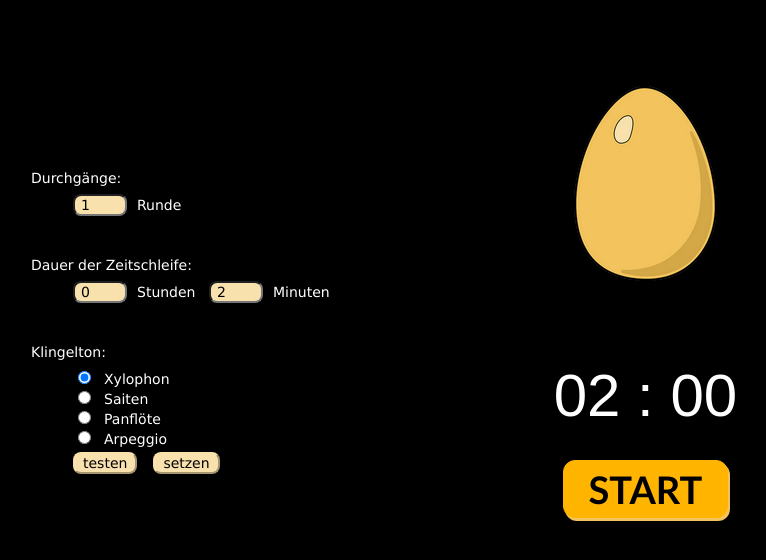
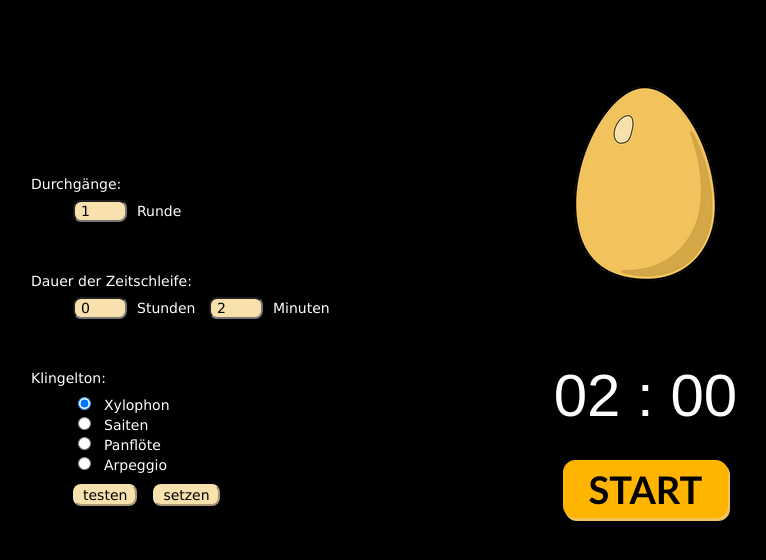
Before and after one commit to christianseidel/timer, a PHP site: page / in a window 1280 px wide. Shown: the top 560 px of the page, without its empty margins (25-791 px from the left). Run offline with PHP 8.4, Linux system fonts and the light colour scheme.

Commit message:
minor layout issues

```diff
--- a/styles/stylesheet.css
+++ b/styles/stylesheet.css
@@ -13,7 +13,7 @@
     width: 30%;
     min-width: 320px;
     padding: 24px;
-    margin-top: 100px;
+    margin-top: 96px;
 }
 
 .display-side {
@@ -36,6 +36,7 @@
 .form-title {
     margin-right: 12px;
     margin-bottom: 8px;
+    margin-top: 24px;
 }
 
 input[type=number] {
@@ -133,9 +134,13 @@
 }
 
 .btn-container {
-
     height: 23px;
     margin-top: 4px;
+}
+
+#btn-reset-alarm {
+    margin-right: 12px;
+    margin-top: 10px;
 }
 
 label {
--- a/timer.html
+++ b/timer.html
@@ -54,7 +54,7 @@
                     Arpeggio
                 </label><br>
 
-                <button class="btn-reset" type="button" style="margin-right: 12px" onclick="testAlarm()">testen</button>
+                <button class="btn-reset" id="btn-reset-alarm" type="button" onclick="testAlarm()">testen</button>
                 <button class="btn-reset" type="button" onclick="setAlarm()">setzen</button>
                 <span class="checkmark" id="checkmark-alarm-set"></span>
             </form>
```
